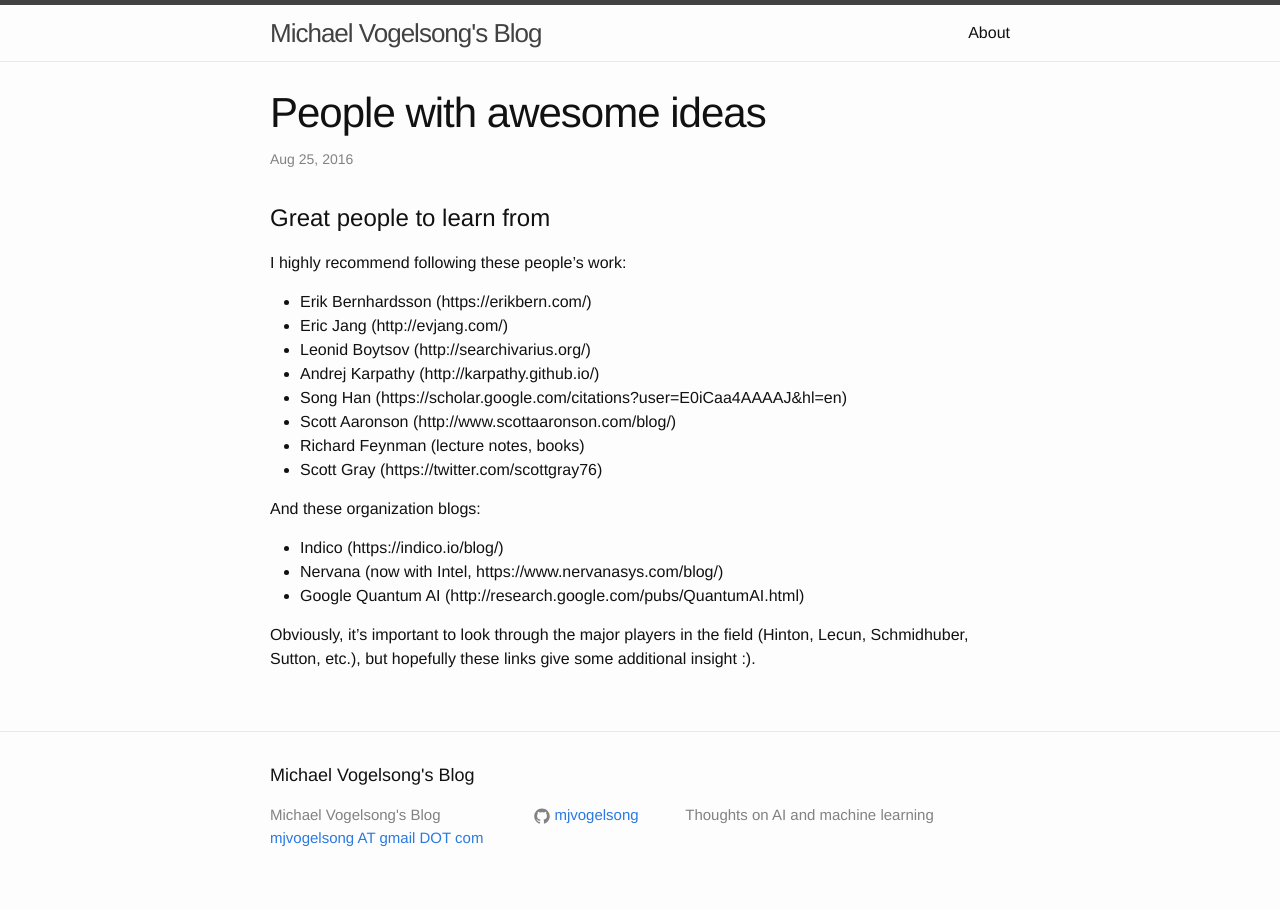
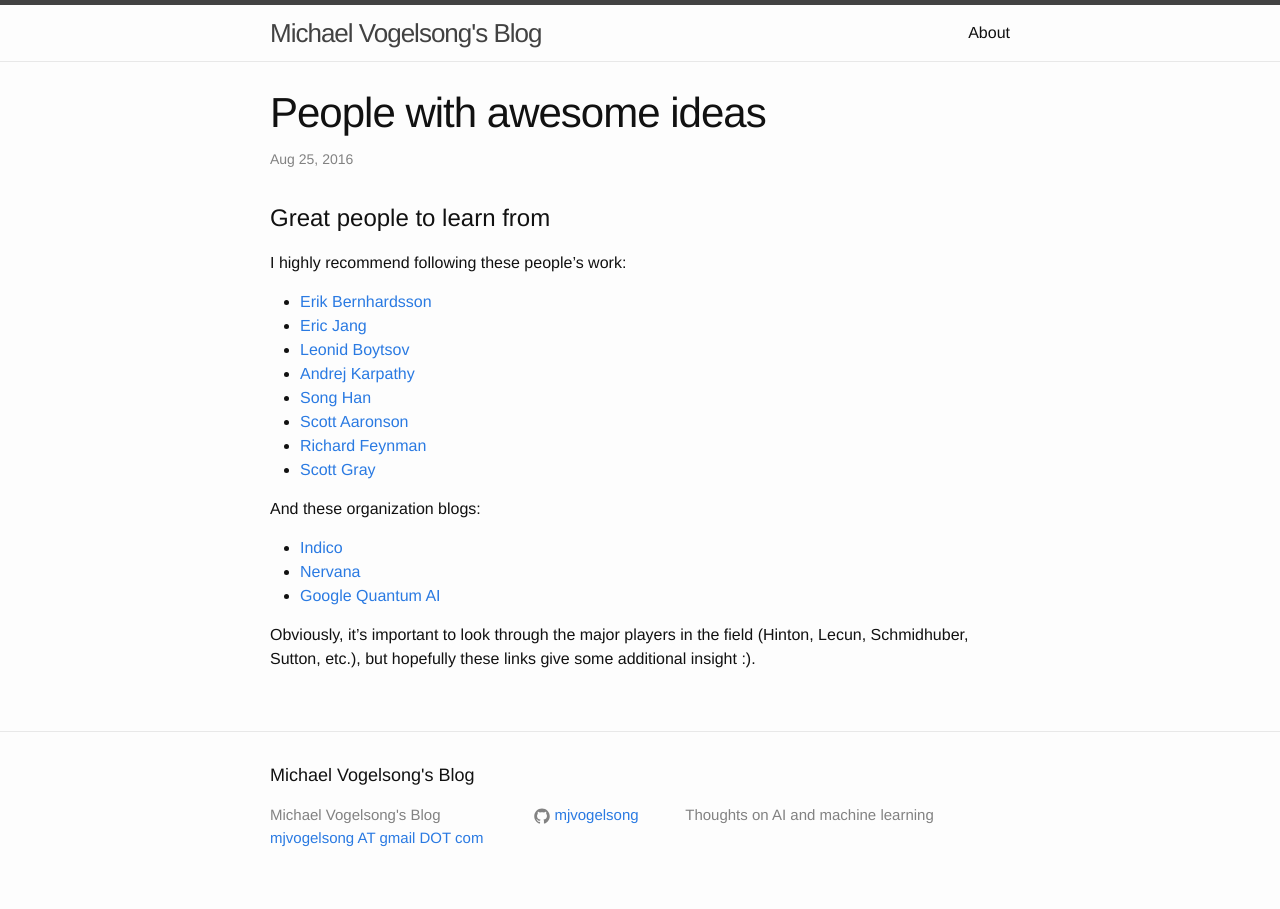
Before and after one commit to mjvogelsong/mjvogelsong.github.io, a Jekyll site: the page built from _posts/2016-08-25-great-links.md, in a window 1280 px wide. Built offline with Jekyll 4.4.1, drawn with Linux system fonts in a browser that asks for light colours.

Commit message:
fix links

```diff
--- a/_posts/2016-08-25-great-links.md
+++ b/_posts/2016-08-25-great-links.md
@@ -10,19 +10,19 @@ date:   2016-08-25 00:00:00
 
 I highly recommend following these people's work:
 
-* Erik Bernhardsson (https://erikbern.com/)
-* Eric Jang (http://evjang.com/)
-* Leonid Boytsov (http://searchivarius.org/)
-* Andrej Karpathy (http://karpathy.github.io/)
-* Song Han (https://scholar.google.com/citations?user=E0iCaa4AAAAJ&hl=en)
-* Scott Aaronson (http://www.scottaaronson.com/blog/)
-* Richard Feynman (lecture notes, books)
-* Scott Gray (https://twitter.com/scottgray76)
+* [Erik Bernhardsson](https://erikbern.com/)
+* [Eric Jang](http://evjang.com/)
+* [Leonid Boytsov](http://searchivarius.org/)
+* [Andrej Karpathy](http://karpathy.github.io/)
+* [Song Han](https://scholar.google.com/citations?user=E0iCaa4AAAAJ&hl=en)
+* [Scott Aaronson](http://www.scottaaronson.com/blog/)
+* [Richard Feynman](http://www.feynman.com/)
+* [Scott Gray](https://twitter.com/scottgray76)
 
 And these organization blogs:
 
-* Indico (https://indico.io/blog/)
-* Nervana (now with Intel, https://www.nervanasys.com/blog/)
-* Google Quantum AI (http://research.google.com/pubs/QuantumAI.html)
+* [Indico](https://indico.io/blog/)
+* [Nervana](now with Intel, https://www.nervanasys.com/blog/)
+* [Google Quantum AI](http://research.google.com/pubs/QuantumAI.html)
 
 Obviously, it's important to look through the major players in the field (Hinton, Lecun, Schmidhuber, Sutton, etc.), but hopefully these links give some additional insight :).
```
